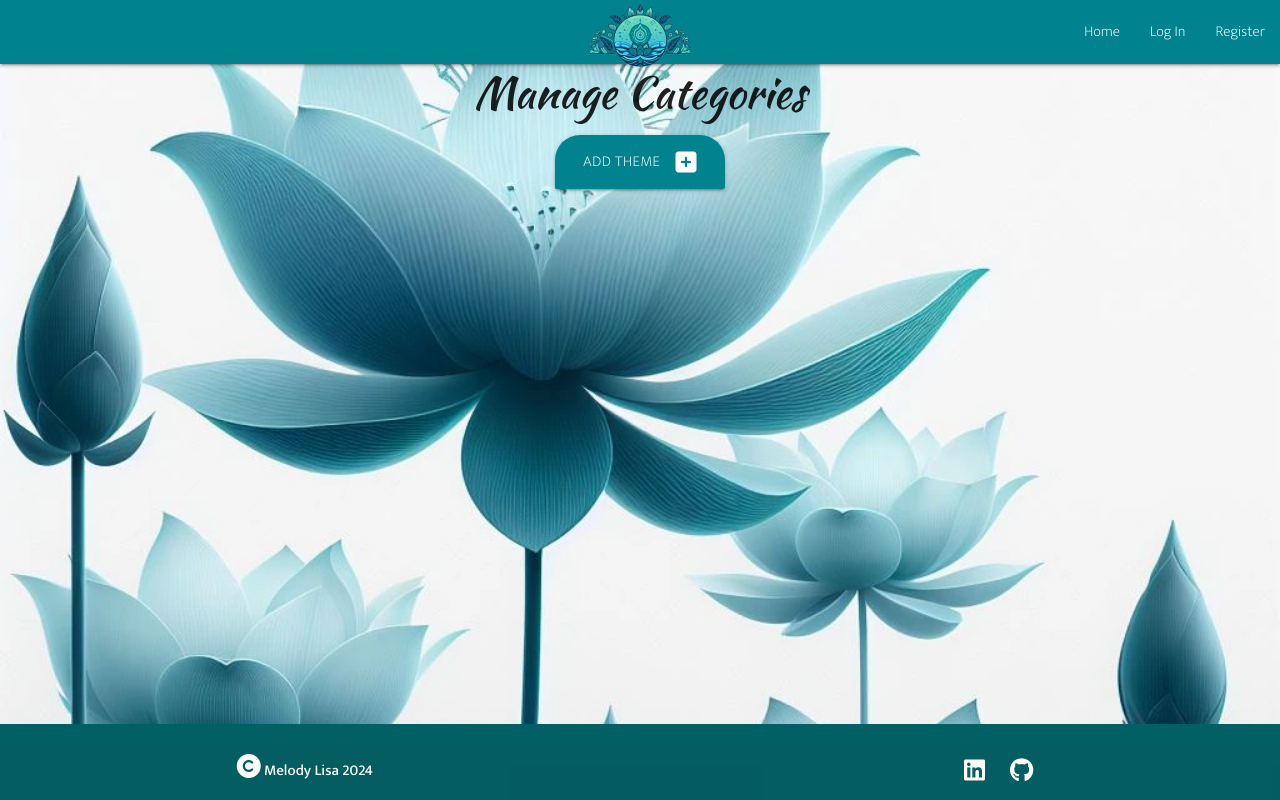
After one commit to Melody-Lisa/blissboost, a Flask app: page /get_themes in a window 1280 px wide. The commit adds this page. Run offline with Flask 3, Linux system fonts and the light colour scheme; data that the repository does not hold is empty; some libraries are stand-ins or nearby versions.

Commit message:
Add get themes page for admin

```diff
--- a/app.py
+++ b/app.py
@@ -311,6 +311,31 @@ def delete_post(post_id):
     return redirect(url_for("get_posts"))
 
 
+# Routes relating to admin access
+@app.route("/get_themes")
+def get_themes():
+    themes = list(mongo.db.themes.find().sort("theme_name", 1))
+    return render_template("themes.html", themes=themes)
+
+
+@app.route("/add_theme", methods=["GET", "POST"])
+def add_theme():
+    if request.method == "POST":
+        if session.user|lower == "admin"|lower:
+            theme = {
+                "theme_name": request.form.get("theme_name"),
+                "theme_image": request.form.get("theme_image")
+            }
+            mongo.db.themes.insert_one(theme)
+            flash("New Theme Added")
+            return redirect(url_for("get_categories"))
+
+        flash("You are not authorised to add themes.")
+        return redirect(url_for("home"))
+
+    return render_template("add_category.html")
+
+
 if __name__ == "__main__":
     app.run(host=os.environ.get("IP"),
         port=int(os.environ.get("PORT")),
--- a/templates/base.html
+++ b/templates/base.html
@@ -36,6 +36,9 @@
             <li><a href="{{ url_for('get_posts') }}">Community</a></li>
             <li><a href="{{ url_for('profile', user=session['user']) }}">Profile</a></li>
             <li><a href="{{ url_for('logout') }}">Sign Out</a></li>
+            {% if session.user|lower == "admin"|lower %}
+              <li><a href="{{ url_for('get_themes') }}">Manage Themes</a></li>
+            {% endif %}
           {% else %}
             <li><a href="{{ url_for('home') }}">Home</a></li>
             <li><a href="{{ url_for('login') }}">Log In</a></li>
@@ -51,6 +54,9 @@
         <li><a href="{{ url_for('get_posts') }}">Community</a></li>
         <li><a href="{{ url_for('profile', user=session['user']) }}">Profile</a></li>
         <li><a href="{{ url_for('logout') }}">Sign Out</a></li>
+        {% if session.user|lower == "admin"|lower %}
+          <li><a href="{{ url_for('get_themes') }}">Manage Themes</a></li>
+        {% endif %}
       {% else %}
         <li><a href="{{ url_for('home') }}">Home</a></li>
         <li><a href="{{ url_for('login') }}">Log In</a></li>
--- /dev/null
+++ b/templates/themes.html
@@ -0,0 +1,30 @@
+{% extends "base.html" %}
+{% block content %}
+
+<h3 class="center-align">Manage Categories</h3>
+
+<div class="row">
+    <div class="col s12 center-align">
+        <a href="{{ url_for('add_theme') }}" class="btn-large cyan darken-3 text-shadow">
+            Add Theme <i class="fas fa-plus-square white-text right"></i>
+        </a>
+    </div>
+</div>
+
+<div class="row">
+    {% for theme in themes %}
+        <div class="col s12 m3">
+            <div class="card cyan darken-3 text-shadow center-align">
+                <div class="card-content white-text">
+                    <span class="card-title">{{ theme.theme_name }}</span>
+                </div>
+                <div class="card-action">
+                    <a href="#" class="btn deep-orange lighten-2 hoverable">Edit</a>
+                    <a href="#" class="btn red darken-3 hoverable">Delete</a>
+                </div>
+            </div>
+        </div>
+    {% endfor %}
+</div>
+
+{% endblock %}
```
